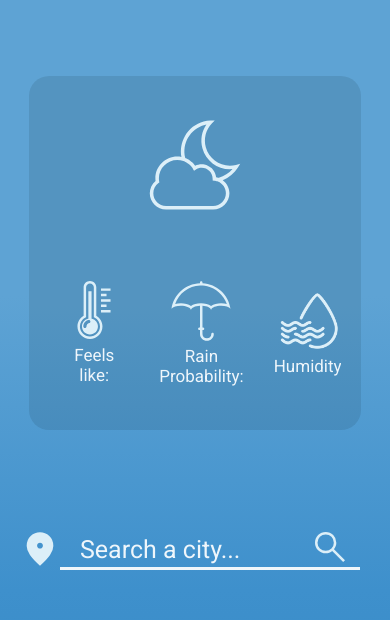
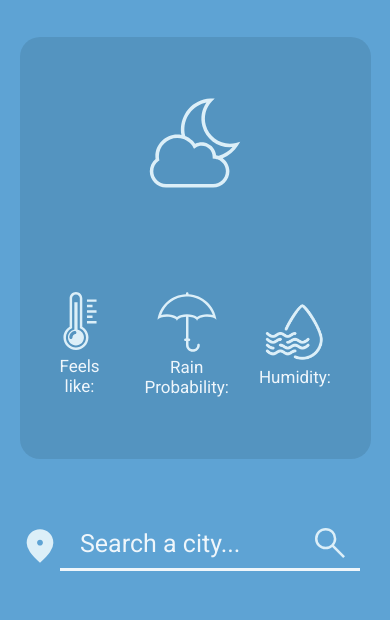
Before and after one commit to JoJoWitness/Weather_App, a website built with webpack: page src/index.html in a window 390 px wide. Built offline with nearby package versions, Linux system fonts and the light colour scheme; no server answers; a web font is replaced by a local one.

Commit message:
fixed background issues

```diff
--- a/src/styles/NavHourly.scss
+++ b/src/styles/NavHourly.scss
@@ -7,6 +7,7 @@
     // outline: 2px solid violet;
     height: 100%;
     width: 100vw;
+
 
     ol{
     display: flex;
--- a/src/styles/UpperPart.scss
+++ b/src/styles/UpperPart.scss
@@ -4,6 +4,12 @@ body, html, :root{
     height: 100%;
     width: 100%;
 
+}
+
+html{
+    color: var(--color) ;
+    background-color: var(--background);
+    background-blend-mode: var(--gradient);
 }
 
 *{
@@ -18,9 +24,6 @@ body, html, :root{
     grid-template-rows:12fr 2fr 8fr;
     height: 100%;
     width: 100%;
-    color: var(--color) ;
-    background: var(--background);
-    background: var(--gradient);
 }
 
 .weatherDataContainer{
@@ -90,14 +93,14 @@ body, html, :root{
 
 @media (max-width: 600px) {
     .mainContainer{
-        grid-template-rows:12fr 2fr 6fr;
+        grid-template-rows:12fr minmax(100px, 2fr) 6fr;
     }
 
     .weatherDataContainer{
         grid-template-rows: 1fr 1fr;
         grid-template-columns: none;
-        width: 85%;
-        height: 70%;
+        width: 90%;
+        height: 85%;
         border-radius: 20px;
         padding: 20px 20px 20px 20px;
     }
@@ -124,8 +127,9 @@ body, html, :root{
         grid-column: 1/2;
         grid-row: 2/3 ;
         overflow-x: scroll;
-        padding-left: 10px;
-        padding-right: 10px;
+        padding: 5px;
+        // outline: 2px solid violet;
+
 
 
         ol{
@@ -133,7 +137,9 @@ body, html, :root{
             flex-direction:row;
             align-items: center;
             gap: 30px;
+            padding: 0px;
             justify-content: flex-start;
+            // outline: 2px solid green;
 
             li{
                 display: flex;
```
Also changed, not shown: dist/main.css.
